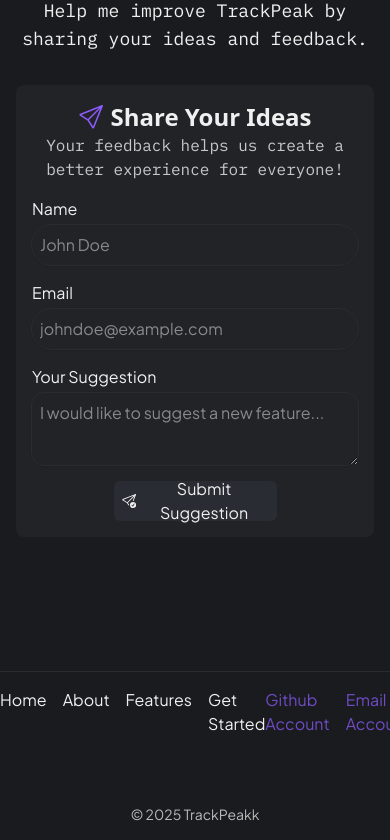
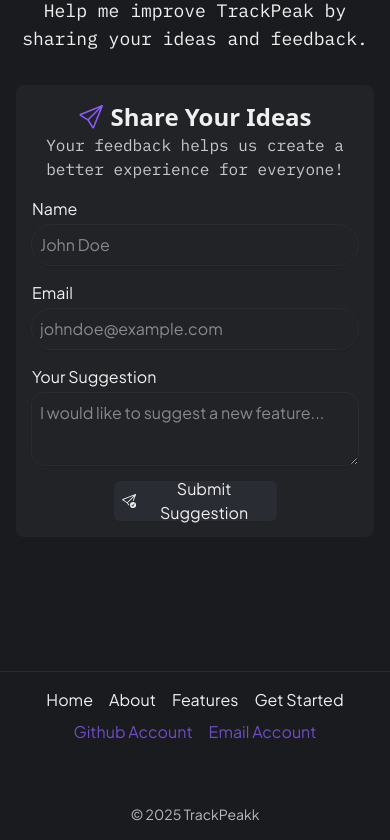
Before and after one commit to curtasdeveloper/glow-log, a React (Vite) app: page / in a window 390 px wide. Shown: the part 4210-5050 px from the top of the page. Built offline with nearby package versions, Linux system fonts and the light colour scheme; a web font is replaced by a local one.

Commit message:
Fixed Responsiveness and UI-text color

```diff
--- a/index.html
+++ b/index.html
@@ -3,10 +3,11 @@
   <head>
     <meta charset="UTF-8" />
     <meta name="viewport" content="width=device-width, initial-scale=1.0" />
+    <link rel="shortcut icon" href="src/public/purple-logo.png" type="image/x-icon">
     <link rel="preconnect" href="https://fonts.googleapis.com">
     <link rel="preconnect" href="https://fonts.gstatic.com" crossorigin>
     <link href="https://fonts.googleapis.com/css2?family=IBM+Plex+Mono:ital,wght@0,100;0,200;0,300;0,400;0,500;0,600;0,700;1,100;1,200;1,300;1,400;1,500;1,600;1,700&family=Playfair+Display:ital,wght@0,400..900;1,400..900&family=Plus+Jakarta+Sans:ital,wght@0,200..800;1,200..800&display=swap" rel="stylesheet">
-    <title>Project</title>
+    <title>TrackPeak</title>
   </head>
   <body>
     <div id="root"></div>
--- a/src/home-page/components/AccountForm.jsx
+++ b/src/home-page/components/AccountForm.jsx
@@ -51,17 +51,17 @@
                             className='font-title sm:text-[12px] md:text-sm'
                             >Remember Me</label>
                         </div>
-                        <button className='font-title sm:text-[12px] md:text-sm' type='button'>Forgot Password?</button>
+                        <button className='font-title sm:text-[12px] md:text-sm hover:underline' type='button'>Forgot Password?</button>
                     </div>
                     <div className='flex justify-center'>
-                        <button className='font-title text-md px-6 py-1 rounded-sm bg-background-secondary' type="submit">Log In</button>
+                        <button className='font-title text-md px-6 py-1 rounded-sm bg-background-secondary duration-100 hover:scale-95 active:scale-90' type="submit">Log In</button>
                     </div>
                     <br />
                     <hr className='opacity-45 w-3/4 m-auto'/>
                 </form>
                 <footer className='flex items-center justify-center gap-1'>
-                    <p className='font-title text-sm opacity-80'>Don't Have An Account?</p>
-                    <button className='font-title text-sm opacity-80' type='button'>Register Now.</button>
+                    <p className='font-title text-sm opacity-70'>Don't Have An Account?</p>
+                    <button className='font-title text-sm hover:underline' type='button'>Register Now.</button>
                 </footer>
             </div>
         </>
--- a/src/home-page/components/Footer.jsx
+++ b/src/home-page/components/Footer.jsx
@@ -4,14 +4,14 @@
     return (
         <>
             <footer className='flex flex-col justify-between bg-background-black py-4 h-[20vh] w-full border-t border-background-tertiary text-foreground-white'>
-                <div className='flex justify-evenly'>
-                    <ul className='flex gap-4'>
+                <div className='flex justify-evenly flex-col sm:flex-row gap-2' >
+                    <ul className='flex gap-4 justify-center'>
                         <li className='font-title'><a href="">Home</a></li>
                         <li className='font-title'><a href="#about-container">About</a></li>
                         <li className='font-title'><a href="#features-container">Features</a></li>
                         <li className='font-title'><a onClick={() => window.scrollTo(0, 0) } href="">Get Started</a></li>
                     </ul>
-                    <ul className='flex gap-4'>
+                    <ul className='flex gap-4 justify-center'>
                         <li className='font-title text-primary-purple opacity-75' ><a href="https://github.com/curtasdeveloper" target="_blank" >Github Account</a></li>
                         <li className='font-title text-primary-purple opacity-75' ><a href="mailto:louisecurtandrei.pacete@gmail.com" target="_blank" >Email Account</a></li>
                     </ul>
```
